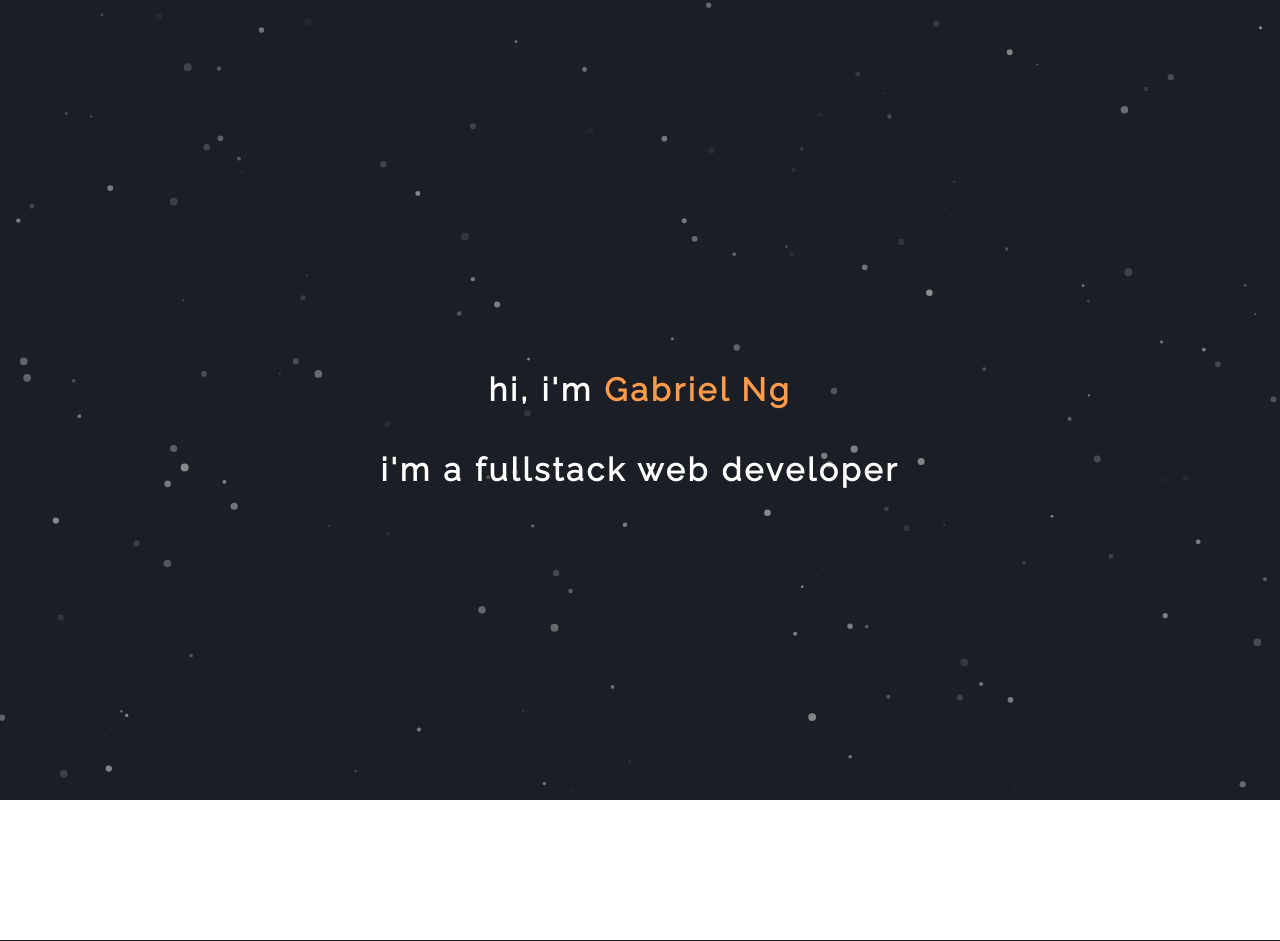
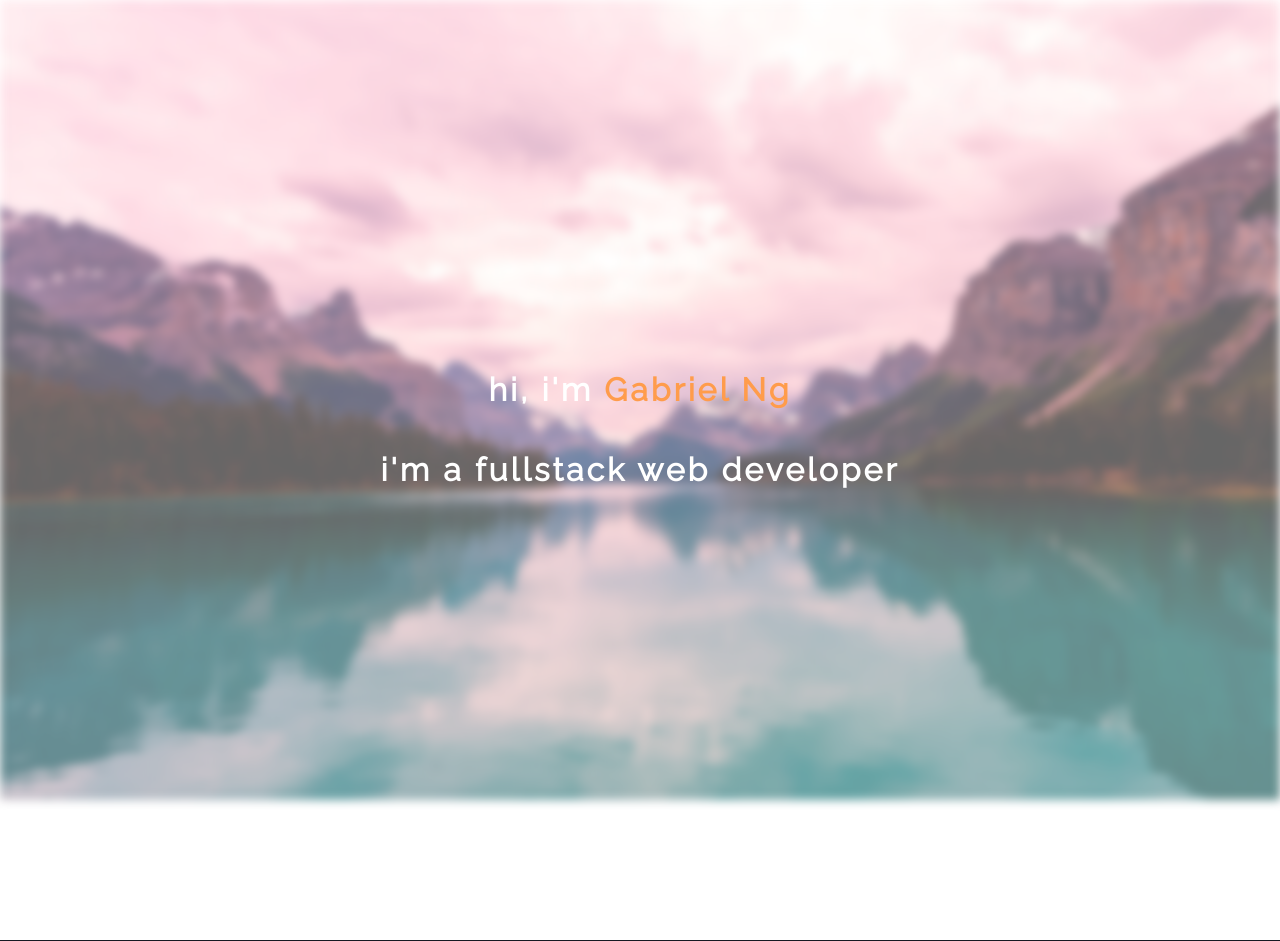
Before and after one commit to gabe-ng/react-personal-site, a PHP site: page / in a window 1280 px wide. Shown: the top 941 px of the page. Run offline with PHP 8.4, Linux system fonts and the light colour scheme; some libraries are stand-ins or nearby versions.

Commit message:
testing new colors/backgrounds for version 2.0

```diff
--- a/css/styles.css
+++ b/css/styles.css
@@ -1,4 +1,18 @@
 /***************** general styles ***************/
+.background {
+  width: 100vw;
+  height: 100vh;
+  background: url("../images/background.jpg") no-repeat center center fixed;
+  -webkit-background-size: cover;
+  -moz-background-size: cover;
+  -o-background-size: cover;
+  background-size: cover;
+  background-color: rgba(255, 255, 255, 0.4);
+  background-blend-mode: lighten;
+  filter: blur(5px);
+  z-index: -1;
+  position: fixed;
+}
 
 body {
   margin: 0;
--- a/index.html
+++ b/index.html
@@ -16,7 +16,8 @@
 
 	<header id="top">
 		<!-- particles.js container -->
-		<div id="particles-js"></div>
+		<div class="background"></div>
+		<!-- <div id="particles-js"></div> -->
 		<div class="heading-wrap">
 			<h1>hi, i'm
 				<span class="orange">Gabriel Ng</span>
```
Also changed, not shown: images/background.jpg (added).
